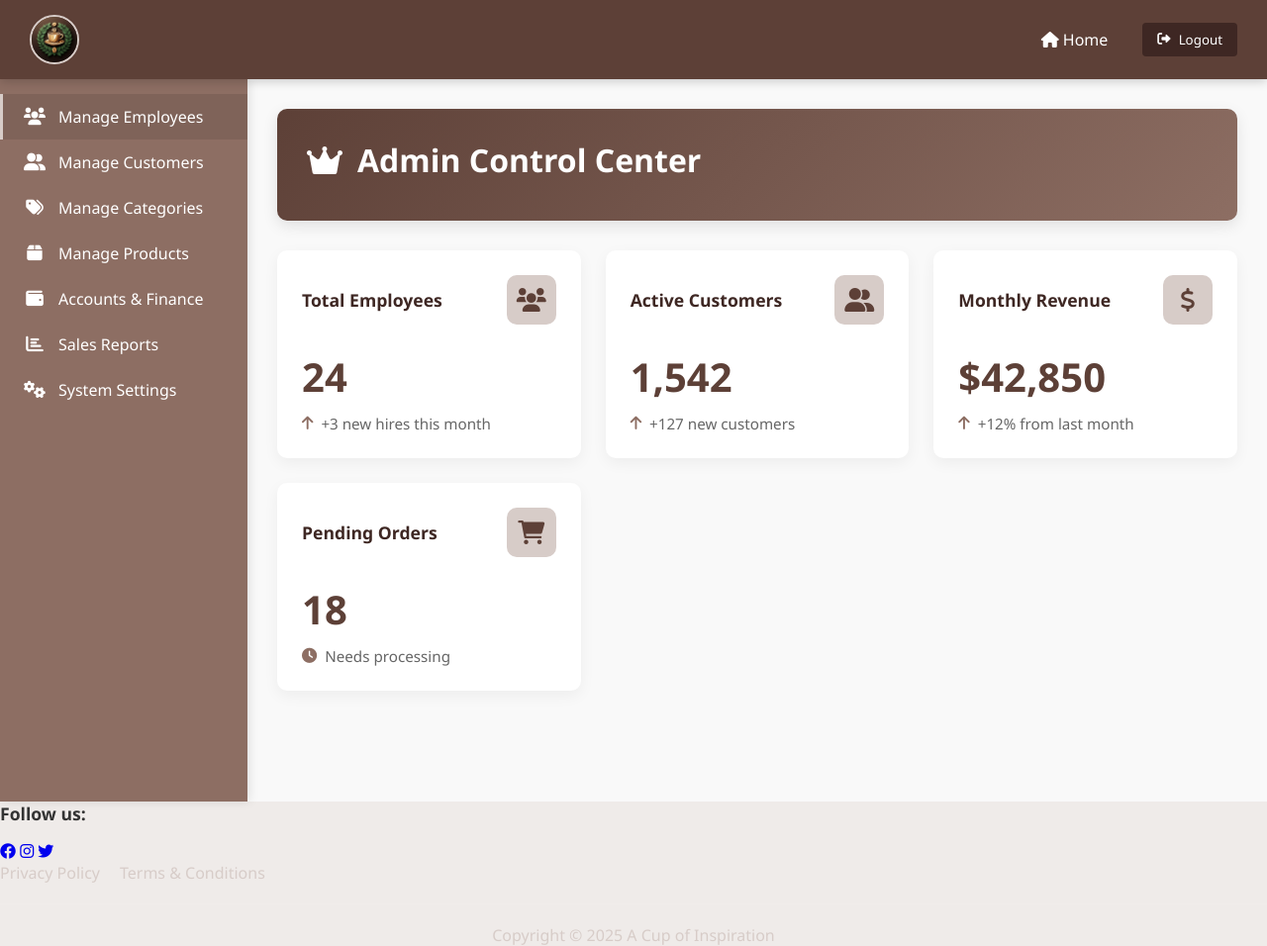
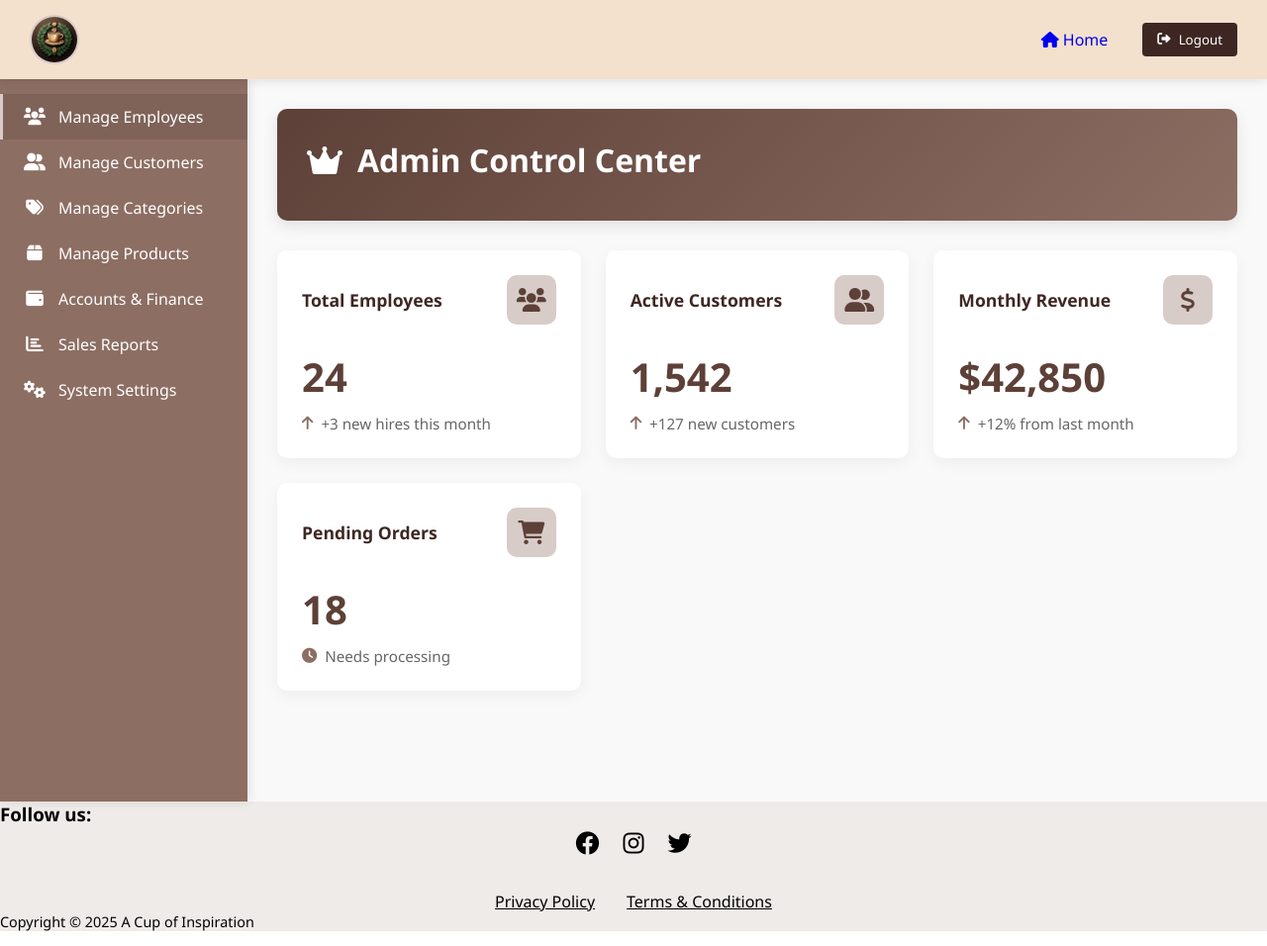
Before and after one commit to JackWambui/CoffeeShop, a PHP site: page /html/dashboard.html in a window 1280 px wide. Shown: the whole page at 99% size. Run offline with PHP 8.4, Linux system fonts and the light colour scheme.

Commit message:
Update dashboard.css

```diff
--- a/css/dashboard.css
+++ b/css/dashboard.css
@@ -1,4 +1,3 @@
-
 * {
     margin: 0;
     padding: 0;
@@ -28,16 +27,16 @@
 
 /* Header Styles */
 .admin-header {
-            background-color: var(--primary);
-            color: white;
+    background-color: #F3E0CD;
     padding: 15px 30px;
     display: flex;
     justify-content: space-between;
     align-items: center;
-            box-shadow: 0 2px 10px rgba(0, 0, 0, 0.2);
+    box-shadow: 0 2px 10px rgba(0, 0, 0, 0.1);
     position: relative;
     z-index: 100;
 }
+
 
 .logo-container {
     display: flex;
@@ -63,7 +62,7 @@
 }
 
 .admin-nav a {
-            color: white;
+    background-color: #F3E0CD;
     text-decoration: none;
     padding: 8px 15px;
     border-radius: 4px;
@@ -143,7 +142,8 @@
     border-left: 3px solid transparent;
 }
 
-        .menu-item:hover, .menu-item.active {
+.menu-item:hover,
+.menu-item.active {
     background-color: rgba(0, 0, 0, 0.1);
     border-left-color: var(--accent);
 }
@@ -309,11 +309,68 @@
 
 /* Footer */
 .admin-footer {
-            background-color: var(--dark);
+
+ background-color: #f9d9b9;
     color: white;
-            padding: 30px;
-            margin-top: auto;
+    padding: 2rem 5%;
+    text-align: center;
+    display: flex;
+    flex-direction:row;
+    align-items: center;
+    justify-content:space-between;
+    height:120px;
 }
+
+
+.social-links {
+    margin-bottom: 2rem;
+}
+
+.social-links h3 {
+    /* margin-bottom: 1rem; */
+    color:#000;
+}
+
+.icons {
+    display: flex;
+    justify-content: center;
+    gap: 1.5rem;
+    /* margin-bottom: 2rem; */
+}
+
+.icons a {
+    font-size: 1.5rem;
+    color: #000;
+    transition: color 0.3s ease;
+}
+
+.icons a:hover {
+    color: #6F4E37;
+}
+
+.footer-links {
+    display: flex;
+    justify-content: center;
+    gap: 2rem;
+    /* margin-bottom: 2rem; */
+}
+
+.footer-links a {
+    transition: color 0.3s ease;
+    color:#000;
+}
+
+.footer-links a:hover {
+    color: #6F4E37;
+}
+
+.copyright {
+    font-size: 0.9rem;
+    color: #000;
+}
+
+
+/*
 
 .footer-content {
     display: flex;
@@ -371,6 +428,7 @@
     border-top: 1px solid rgba(255, 255, 255, 0.1);
     color: var(--accent);
 }
+    */
 
 /* Responsive */
 @media (max-width: 992px) {
@@ -379,11 +437,14 @@
         overflow: visible;
     }
 
-            .admin-title span, .menu-group-title, .menu-item span {
+    .admin-title span,
+    .menu-group-title,
+    .menu-item span {
         display: none;
     }
 
-            .admin-title, .menu-item {
+    .admin-title,
+    .menu-item {
         justify-content: center;
         padding: 15px 10px;
     }
@@ -393,7 +454,8 @@
         border-bottom: 3px solid transparent;
     }
 
-            .menu-item:hover, .menu-item.active {
+    .menu-item:hover,
+    .menu-item.active {
         border-left: none;
         border-bottom: 3px solid var(--accent);
     }
```
Lines whose indentation alone changed are shown as unchanged.
